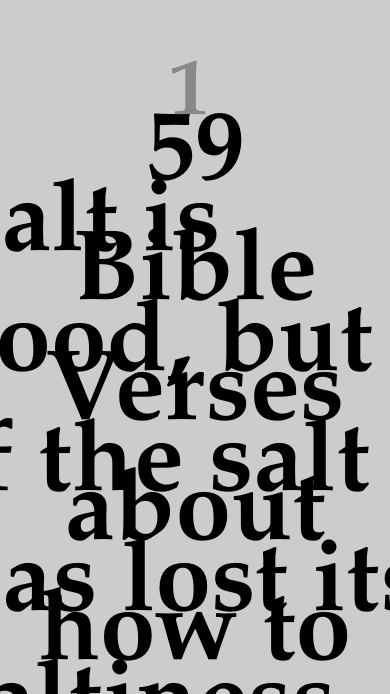
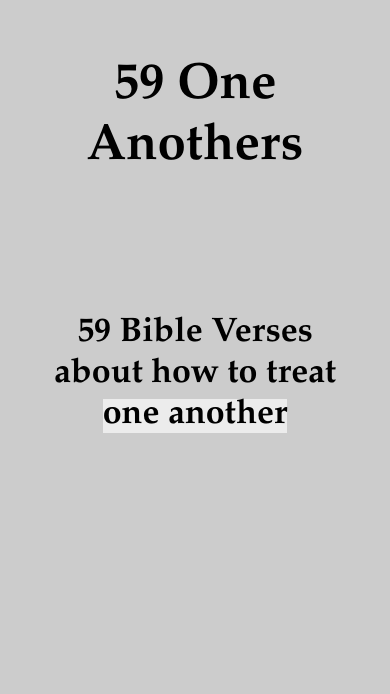
Before and after one commit to mattam/59oneanothers, a React (Create React App) app: page / in a window 390 px wide. Shown: the part 150-844 px from the top of the page. Built offline with nearby package versions, Linux system fonts and the light colour scheme.

Commit message:
Adjusting font for mobile styling

```diff
--- a/src/App.css
+++ b/src/App.css
@@ -2,15 +2,20 @@
   background: #ccc;
   font-family: "Bodoni MT", Didot, "Didot LT STD", "Hoefler Text", Garamond, "Times New Roman", serif;
   font-weight: bold;
-  font-size: 100px;
-
+  font-size: 34px;
   position: relative;
   width: 100%;
   height: 100vh;
   scroll-behavior: smooth;
   overflow: auto;
   scroll-snap-type: y mandatory;
+}
 
+@media screen and (min-width: 600px) {
+  .App {
+    /* Apply some styles */
+    font-size: 100px;
+  }
 }
 
 .verseObj {
@@ -23,6 +28,10 @@
   justify-content:center;
   align-items: center;
   cursor: pointer;
+}
+
+.verseObj h2 {
+  text-align: center;
 }
 
 .verseObj h4 {
```
